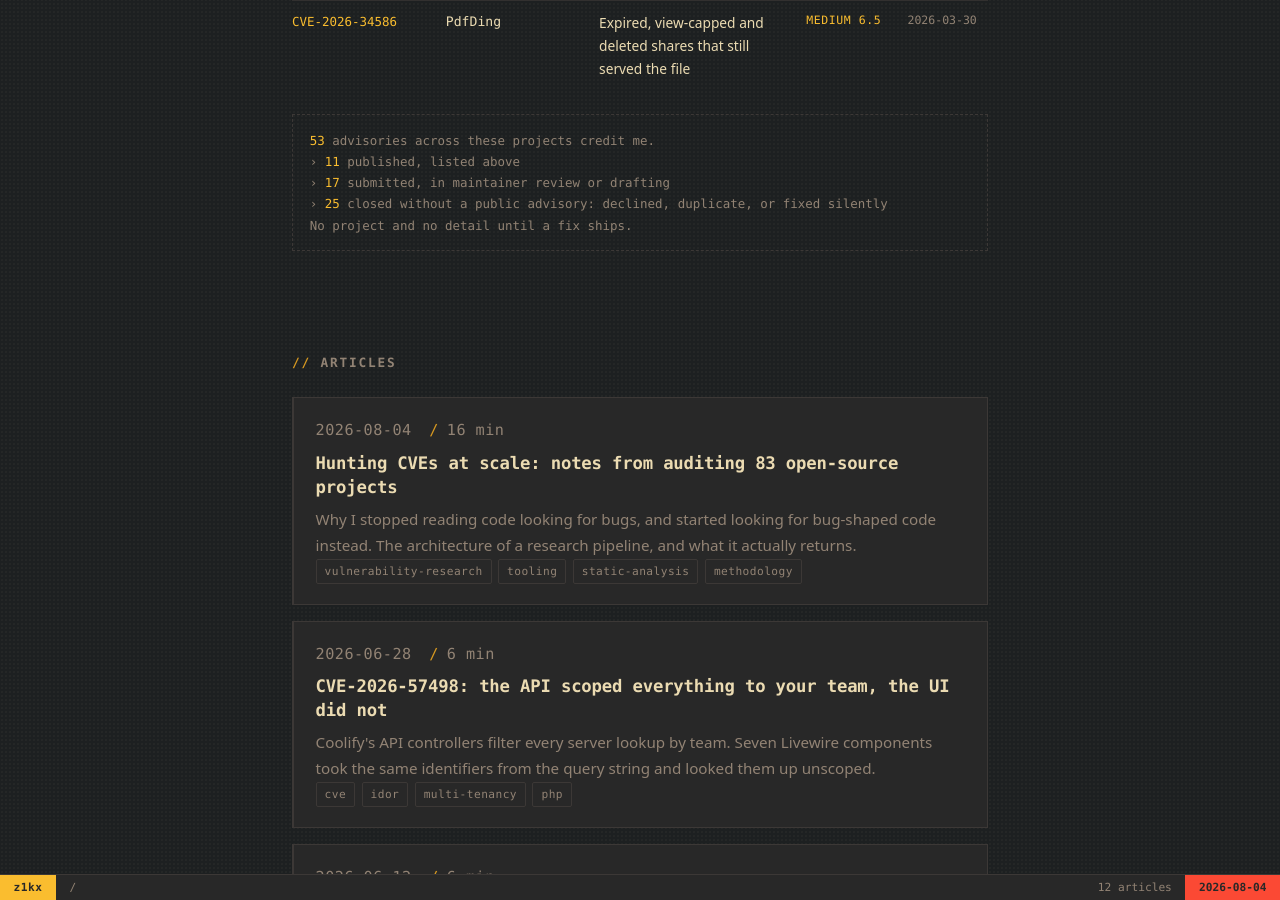
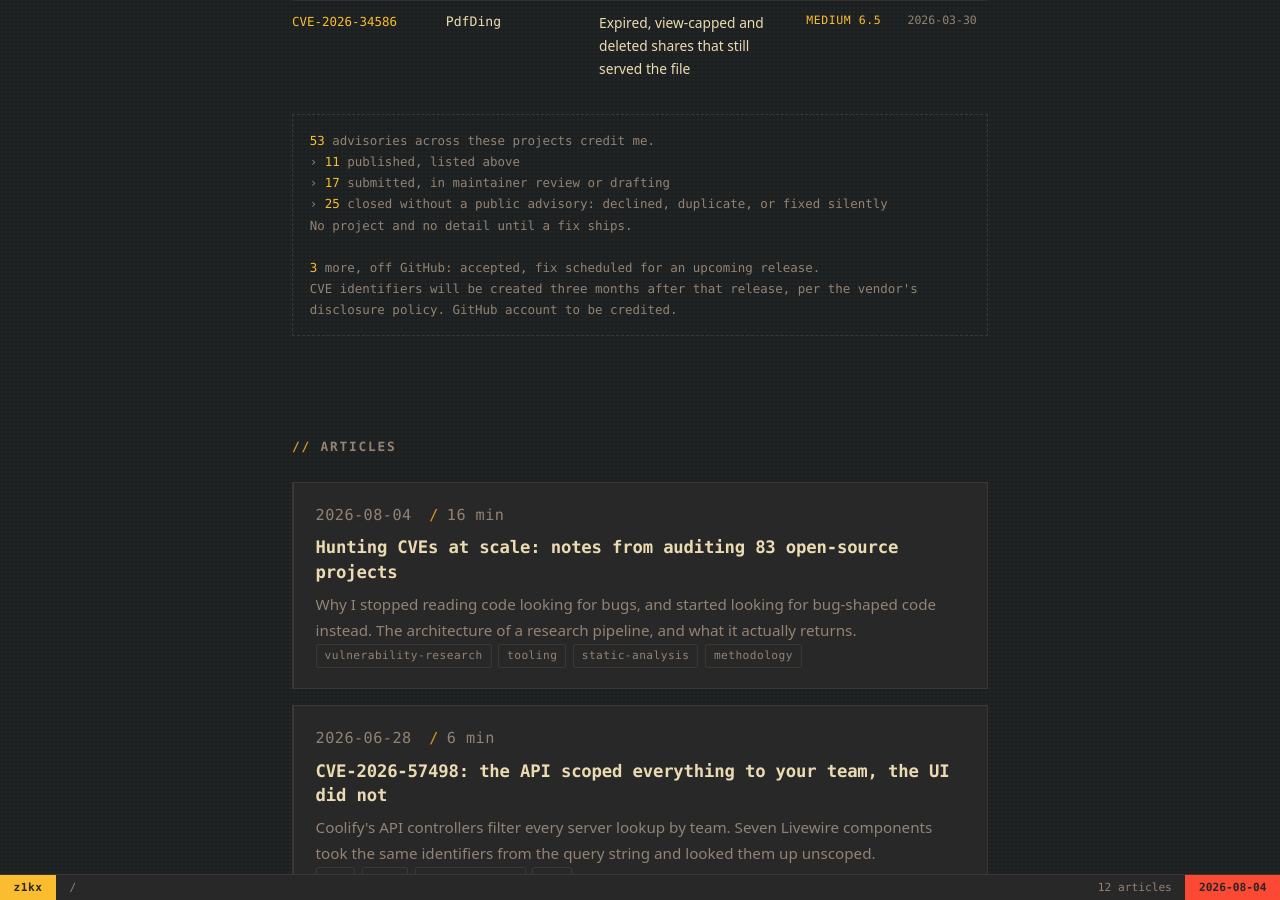
Before and after one commit to axel-corsiez/axel-corsiez.github.io, a Jekyll site: the page built from index.html, in a window 1280 px wide and 900 px high, scrolled down 1326 px. Built offline with Jekyll 4.4.1, drawn with Linux system fonts in a browser that asks for light colours.

Commit message:
Track three vendor-accepted findings reported outside GitHub
Accepted by the vendor with a fix scheduled, but the fixed release has
not shipped, so the project stays unnamed and no classes are described.
CVE identifiers follow the vendor's policy of creating them three months
after the release.

Co-Authored-By: Claude Opus 5 <noreply@anthropic.com>
Claude-Session: https://claude.ai/code/session_01HS8YRNJuenxAiW8BSzuY7d

```diff
--- a/_data/cve.yml
+++ b/_data/cve.yml
@@ -143,3 +143,14 @@ pipeline:
   total_credited: 53
   awaiting_publication: 17   # under maintainer review or drafted
   closed_unpublished: 25     # closed without an advisory: declined, duplicate, or fixed silently
+
+# Reported outside GitHub, accepted by the vendor, fix scheduled but not shipped.
+# Vendor name stays out until the release lands: the issues are still unpatched.
+vendor_track:
+  - count: 3
+    channel: "reported by email to the vendor"
+    status: "accepted, fix scheduled for an upcoming release"
+    cve_status: "CVE identifiers will be created three months after that release, per the vendor's disclosure policy"
+    credit: "GitHub account to be credited"
+    # revisit once the release ships:
+    reminder: "name the project and publish write-ups only after the fixed release is out"
--- a/_includes/advisories.html
+++ b/_includes/advisories.html
@@ -51,12 +51,20 @@
   <br>&rsaquo; <b>{{ pl.awaiting_publication }}</b> soumis, en cours de relecture ou de rédaction chez le mainteneur
   <br>&rsaquo; <b>{{ pl.closed_unpublished }}</b> clos sans avis public : refusés, doublons, ou corrigés en silence
   <br><span class="dim">Ni projet ni détail tant qu'un correctif n'est pas publié.</span>
+{% for v in site.data.cve.vendor_track %}
+  <br><br><b>{{ v.count }}</b> de plus, hors GitHub : {{ v.status }}.
+  <br><span class="dim">{{ v.cve_status }}. {{ v.credit }}.</span>
+{% endfor %}
 {% else %}
   <b>{{ pl.total_credited }}</b> advisories across these projects credit me.
   <br>&rsaquo; <b>{{ published_n }}</b> published, listed above
   <br>&rsaquo; <b>{{ pl.awaiting_publication }}</b> submitted, in maintainer review or drafting
   <br>&rsaquo; <b>{{ pl.closed_unpublished }}</b> closed without a public advisory: declined, duplicate, or fixed silently
   <br><span class="dim">No project and no detail until a fix ships.</span>
+{% for v in site.data.cve.vendor_track %}
+  <br><br><b>{{ v.count }}</b> more, off GitHub: {{ v.status }}.
+  <br><span class="dim">{{ v.cve_status }}. {{ v.credit }}.</span>
+{% endfor %}
 {% endif %}
 </p>
 {% endif %}
```
